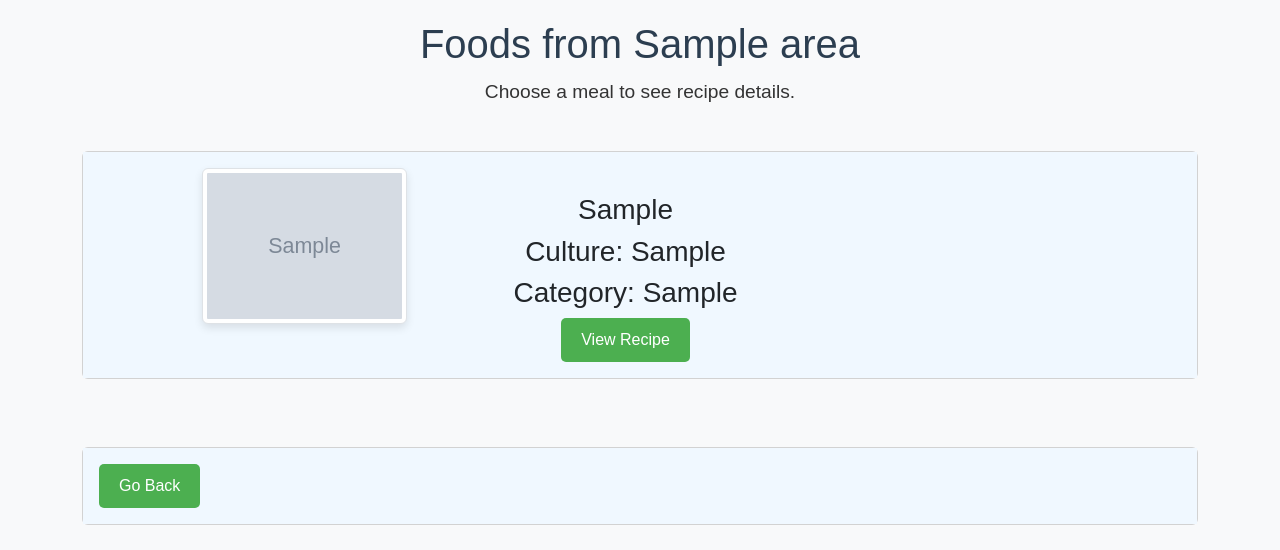
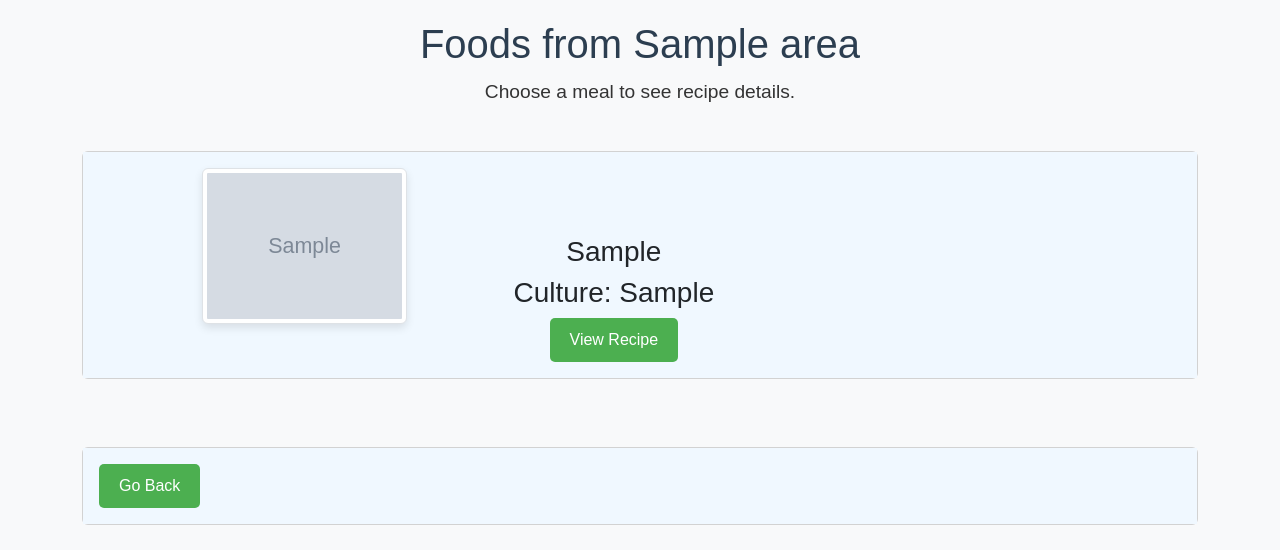
Before and after one commit to Cmonriyu/CST-205-Final, a Flask app: template templates/foods.html in a window 1280 px wide. Shown: the top 550 px of the page. Run offline with Flask 3, Linux system fonts and the light colour scheme; the template is opened without the code that fills it: most values are stand-ins (such as "Sample title", 1, 10 or a date in 2020); grey boxes marked "Sample" are stand-in pictures; some libraries are stand-ins or nearby versions.

Commit message:
removed category line

```diff
--- a/templates/foods.html
+++ b/templates/foods.html
@@ -22,7 +22,6 @@
                         <span style="display: inline-block; text-align: center;">
                             <h3>{{ meal.strMeal }}</h3>
                             <h3>Culture: {{ meal.strArea }}</h3>
-                            <h3>Category: {{ meal.strCategory }}</h3>
                             <a href="{{url_for('recipe', meal_id=meal.idMeal)}}"
                             style= "color: white;" class="btn btn-info"
                             >View Recipe</a>
```
